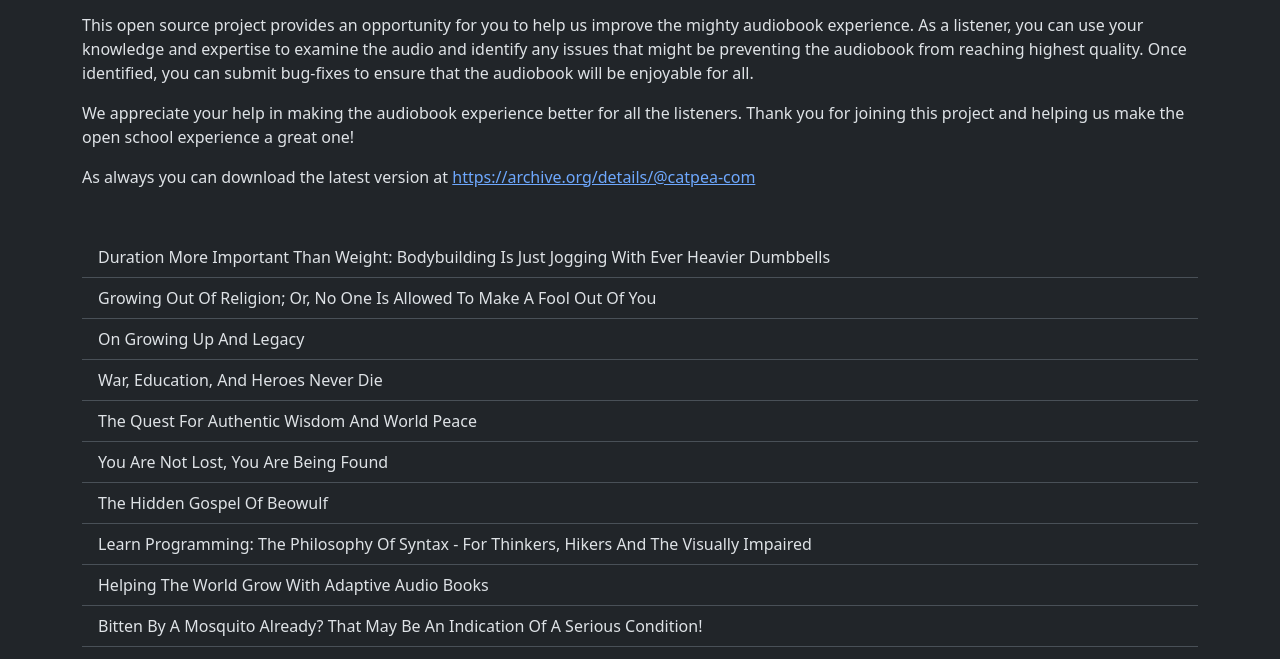
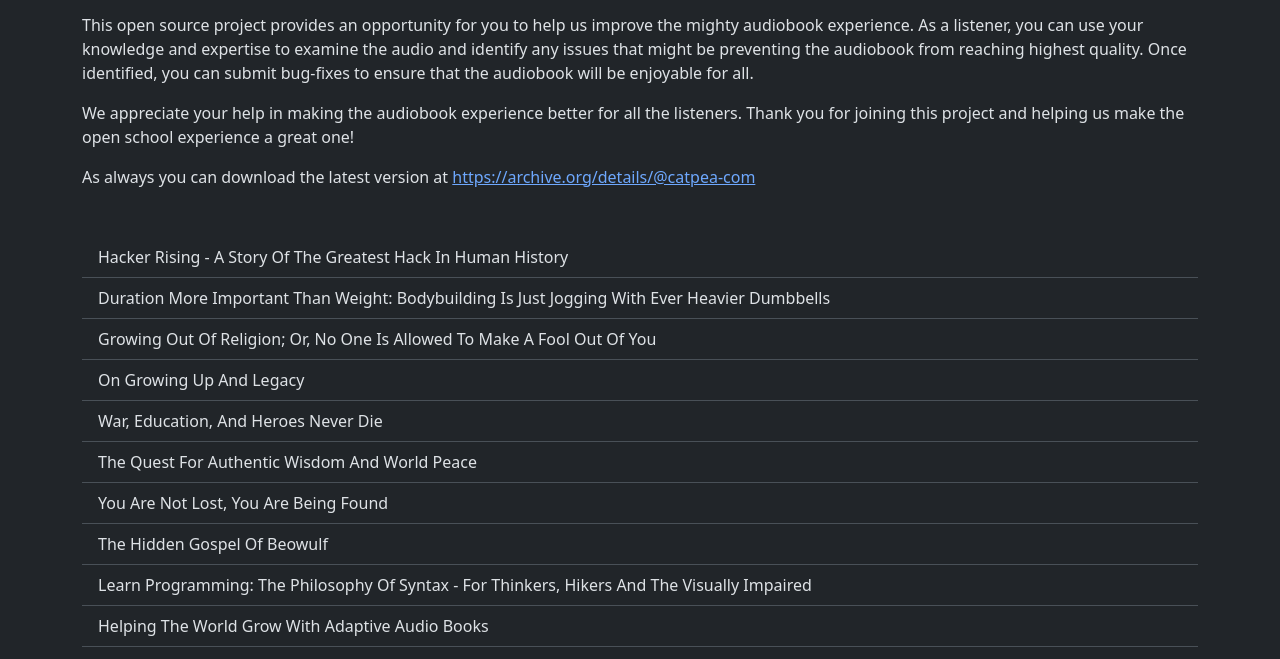
Before and after one commit to catpea/chapter-13, a plain HTML site: page docs/index.html in a window 1280 px wide. Shown: the part 141-800 px from the top of the page. Drawn offline with nearby package versions, Linux system fonts and the light colour scheme.

Commit message:
Chapter Content Update

```diff
--- a/docs/index.html
+++ b/docs/index.html
@@ -21,7 +21,8 @@
 
 
         <ul class="list-group list-group-flush mt-5">
-        <a href="poem-1907.mp3" class="list-group-item list-group-item-action">Duration More Important Than Weight: Bodybuilding Is Just Jogging With Ever Heavier Dumbbells</a>
+        <a href="poem-1908.mp3" class="list-group-item list-group-item-action">Hacker Rising - A Story Of The Greatest Hack In Human History</a>
+<a href="poem-1907.mp3" class="list-group-item list-group-item-action">Duration More Important Than Weight: Bodybuilding Is Just Jogging With Ever Heavier Dumbbells</a>
 <a href="poem-1906.mp3" class="list-group-item list-group-item-action">Growing Out Of Religion; Or, No One Is Allowed To Make A Fool Out Of You</a>
 <a href="poem-1905.mp3" class="list-group-item list-group-item-action">On Growing Up And Legacy</a>
 <a href="poem-1904.mp3" class="list-group-item list-group-item-action">War, Education, And Heroes Never Die</a>
```
Also changed, not shown: 2 other files.
